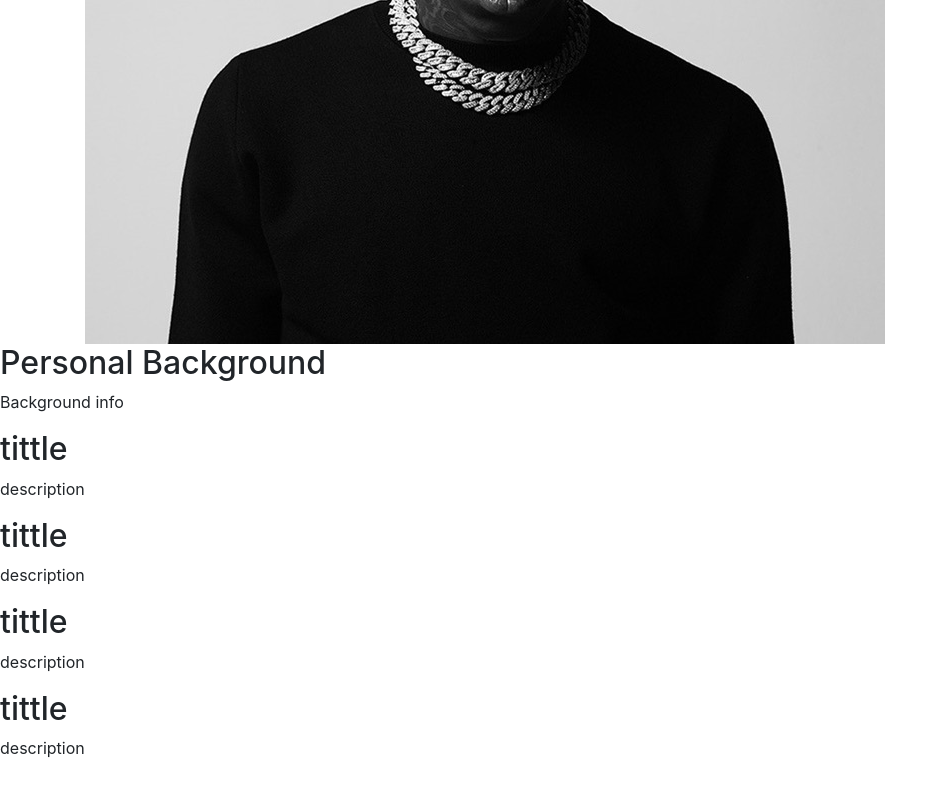
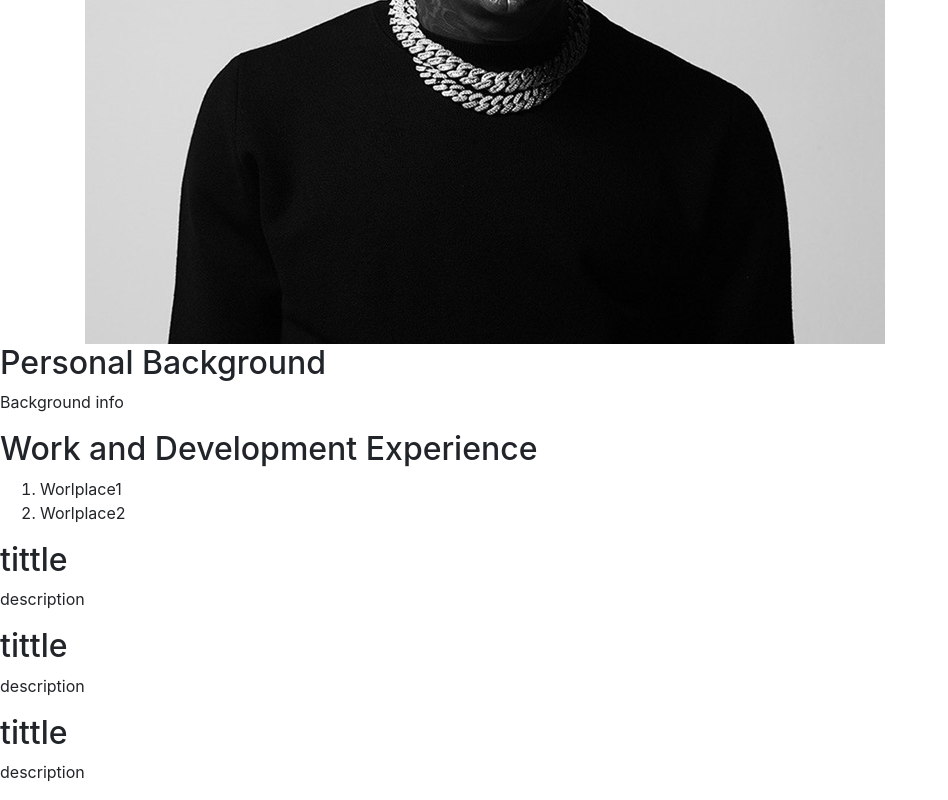
Before and after one commit to it3049c-fall22-henderson/online-portfolio-pratxks, a website: page index.html in a window 1280 px wide. Shown: the part 512-1312 px from the top of the page, without its empty margins (0-948 px from the left). Before the commit the page ends 1288 px from the top, so only its background shows below. Drawn offline with nearby package versions, Linux system fonts and the light colour scheme.

Commit message:
added Work and Development Experience section

```diff
--- a/index.html
+++ b/index.html
@@ -34,9 +34,12 @@
   </div>
 
   <div class="section">
-    <section>
-      <h2>tittle</h2>
-      <p>description</p>
+    <section id="experience">
+      <h2>Work and Development Experience</h2>
+      <ol>
+        <li>Worlplace1</li>
+        <li>Worlplace2</li>
+      </ol>
     </section>
   </div>
 
```
